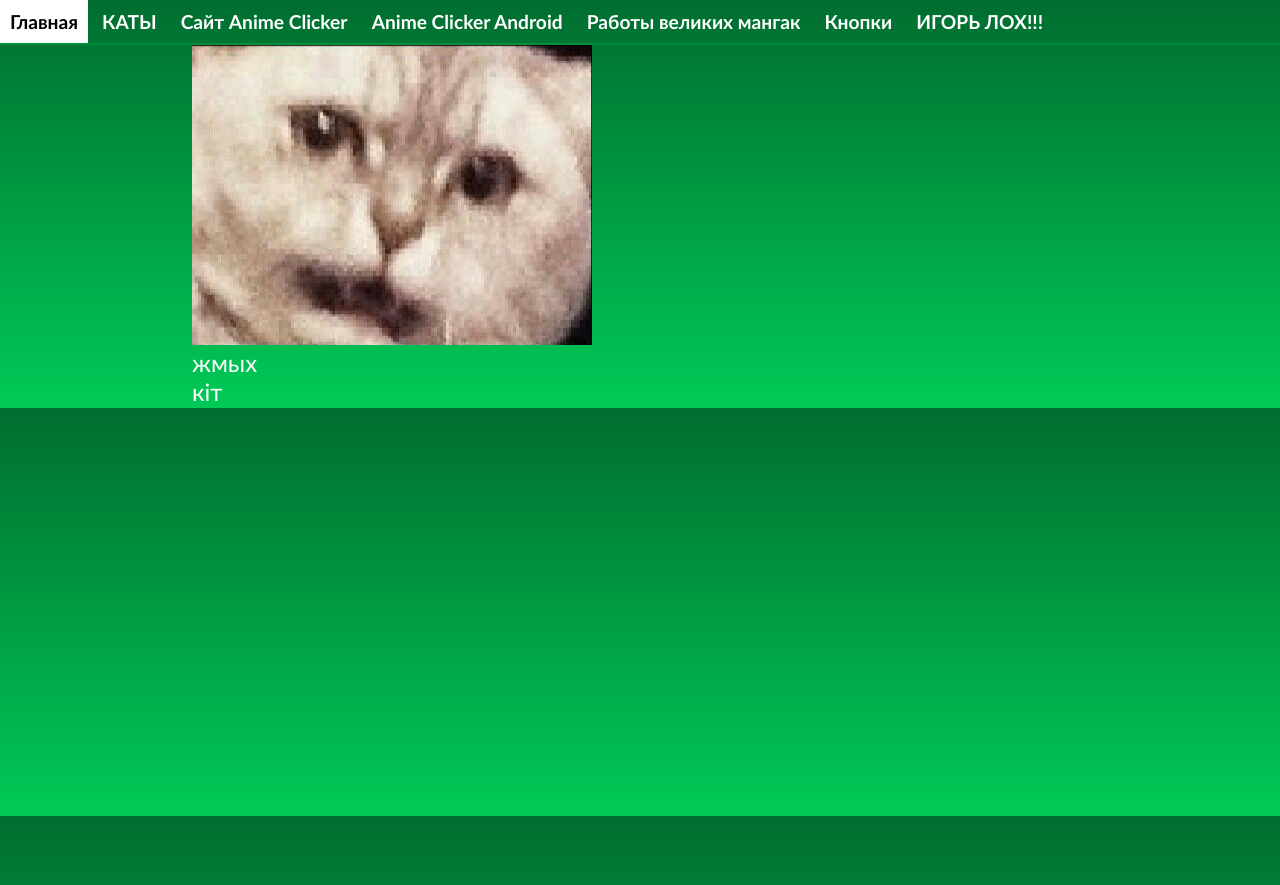
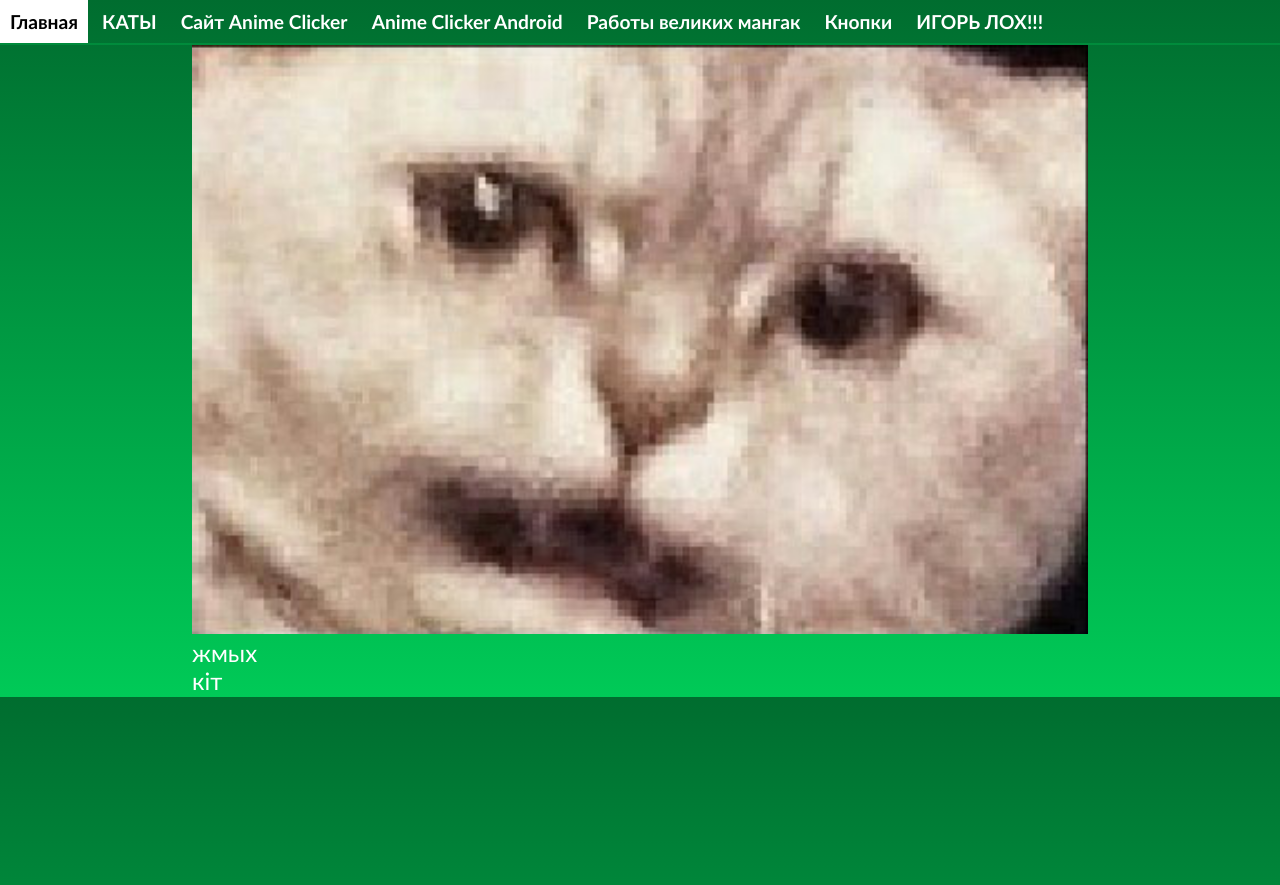
Before and after one commit to catink123/catink123.github.io, a Jekyll site: the page built from zhmih/index.html, in a window 1280 px wide. Shown: the top 885 px of the page. Built offline with Jekyll 4.4.1, drawn with Linux system fonts in a browser that asks for light colours.

Commit message:
Update index.html

```diff
--- a/zhmih/index.html
+++ b/zhmih/index.html
@@ -2,6 +2,6 @@
 layout: default
 title: жмых
 ---
-<img src="zhmih.jpg" alt="жмых" width="400" height="300" />
+<img src="/zhmih/zhmih.jpg" alt="жмых" width="100%" />
 <p>жмых</p>
 <p><a href="/kit">кiт</a></p>
```
